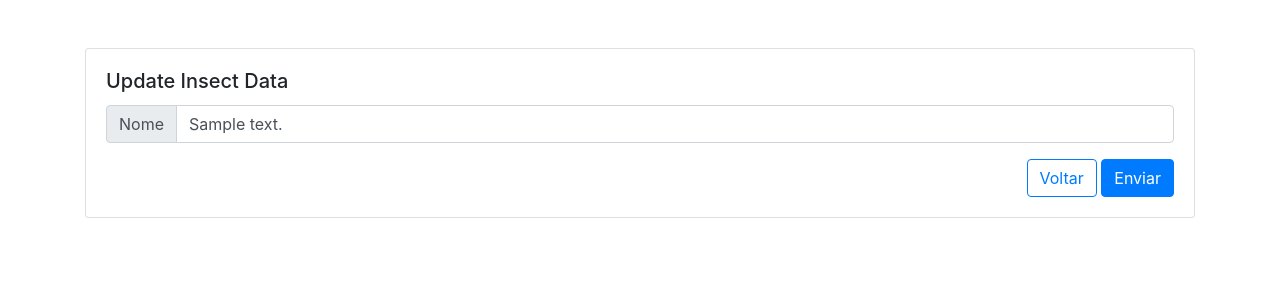
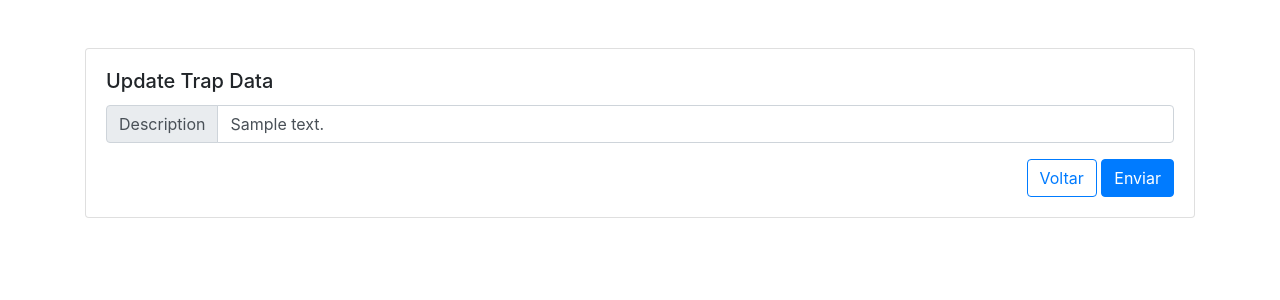
Before and after one commit to brunobelloni/ImageSystem, a Django app: page /classifier/traps/1/ in a window 1280 px wide. Shown: the part 56-356 px from the top of the page. Run offline with Django 3.2, Linux system fonts and the light colour scheme; tables that the repository leaves empty hold one stand-in row (values such as "Sample post"); some libraries are stand-ins or nearby versions.

Commit message:
templates organized

```diff
--- a/classifier/views.py
+++ b/classifier/views.py
@@ -16,6 +16,7 @@ class InsectListView(ListView):
         context = super(InsectListView, self).get_context_data(**kwargs)
         context['name'] = self.model._meta.verbose_name
         context['length'] = self.model.objects.all().count()
+        context['redirect'] = 'classifier:insect_create'
         context['table_name'] = "classifier/tables/insect_table.html"
         return context
 
@@ -30,6 +31,7 @@ class InsectCreateView(CreateView):
         context = super(InsectCreateView, self).get_context_data(**kwargs)
         context['name'] = self.model._meta.verbose_name
         context['redirect'] = 'classifier:insect_list'
+        context['form_fields'] = 'classifier/forms/insect_form.html'
         return context
 
 
@@ -40,12 +42,24 @@ class InsectUpdateView(UpdateView):
     context_object_name = 'insect'
     success_url = reverse_lazy("classifier:insect_list")
 
+    def get_context_data(self, **kwargs):
+        context = super(InsectUpdateView, self).get_context_data(**kwargs)
+        context['name'] = self.model._meta.verbose_name
+        context['redirect'] = 'classifier:insect_list'
+        return context
+
 
 class InsectDeleteView(DeleteView):
     template_name = "classifier/delete.html"
     model = Insect
     context_object_name = 'insect'
     success_url = reverse_lazy("classifier:insect_list")
+
+    def get_context_data(self, **kwargs):
+        context = super(InsectDeleteView, self).get_context_data(**kwargs)
+        context['name'] = self.model._meta.verbose_name
+        context['redirect'] = 'classifier:insect_list'
+        return context
 
 
 class TrapListView(ListView):
@@ -57,6 +71,7 @@ class TrapListView(ListView):
         context = super(TrapListView, self).get_context_data(**kwargs)
         context['name'] = self.model._meta.verbose_name
         context['length'] = self.model.objects.all().count()
+        context['redirect'] = 'classifier:trap_create'
         context['table_name'] = "classifier/tables/trap_table.html"
         return context
 
@@ -71,6 +86,7 @@ class TrapCreateView(CreateView):
         context = super(TrapCreateView, self).get_context_data(**kwargs)
         context['name'] = self.model._meta.verbose_name
         context['redirect'] = 'classifier:trap_list'
+        context['form_fields'] = 'classifier/forms/trap_form.html'
         return context
 
 
@@ -81,9 +97,22 @@ class TrapUpdateView(UpdateView):
     context_object_name = 'trap'
     success_url = reverse_lazy("classifier:trap_list")
 
+    def get_context_data(self, **kwargs):
+        context = super(TrapUpdateView, self).get_context_data(**kwargs)
+        context['name'] = self.model._meta.verbose_name
+        context['redirect'] = 'classifier:trap_list'
+        context['form_fields'] = 'classifier/forms/trap_form.html'
+        return context
+
 
 class TrapDeleteView(DeleteView):
     template_name = "classifier/delete.html"
     model = Trap
     context_object_name = 'trap'
     success_url = reverse_lazy("classifier:trap_list")
+
+    def get_context_data(self, **kwargs):
+        context = super(TrapDeleteView, self).get_context_data(**kwargs)
+        context['name'] = self.model._meta.verbose_name
+        context['redirect'] = 'classifier:trap_list'
+        return context
--- /dev/null
+++ b/templates/classifier/forms/trap_form.html
@@ -0,0 +1,9 @@
+{% load widget_tweaks %}
+
+<!-- Description -->
+<div class="input-group mb-3">
+  <div class="input-group-prepend">
+    <span class="input-group-text">Description</span>
+  </div>
+  {% render_field form.description class+="form-control" %}
+</div>
--- a/templates/classifier/list.html
+++ b/templates/classifier/list.html
@@ -24,7 +24,7 @@
 
           </hr>
           <div class="text-right">
-            <a href="{% url 'classifier:insect_create' %}" class="btn btn-primary">New {{ name }}</a>
+            <a href="{% url redirect %}" class="btn btn-primary">New {{ name }}</a>
           </div>
         </div>
       </div>
--- a/templates/classifier/update.html
+++ b/templates/classifier/update.html
@@ -2,7 +2,7 @@
 
 {% load widget_tweaks %}
 
-{% block title %}Update of Insects{% endblock %}
+{% block title %}Update of {{ name|add:"s" }}{% endblock %}
 
 {% block conteudo %}
 <div class="container mt-5">
@@ -10,21 +10,16 @@
     <div class="col-lg-12 col-md-12 col-sm-12 col-xs-12">
       <div class="card">
         <div class="card-body">
-          <h5 class="card-title">Update Insect Data</h5>
+          <h5 class="card-title">Update {{ name }} Data</h5>
           <form method="post">
             {% csrf_token %}
 
-            <!-- Description -->
-            <div class="input-group mb-3">
-              <div class="input-group-prepend">
-                <span class="input-group-text">Nome</span>
-              </div>
-              {% render_field form.description class+="form-control" %}
-            </div>
+            <!-- Fields -->
+            {% include form_fields with form=form %}
 
             </hr>
             <div class="text-right">
-              <a href="{% url 'classifier:insect_list' %}" class="btn btn-outline-primary">Voltar</a>
+              <a href="{% url redirect %}" class="btn btn-outline-primary">Voltar</a>
               <button class="btn btn-primary">Enviar</button>
             </div>
           </form>
```
Also changed, not shown: classifier/templatetags/mytag.py (deleted, +0 -8 lines), templates/classifier/create.html (+2 -22 lines), templates/classifier/delete.html (+4 -4 lines), templates/classifier/forms/insect_form.html (added, +9 -0 lines), classifier/templatetags/__init__.py (deleted).
